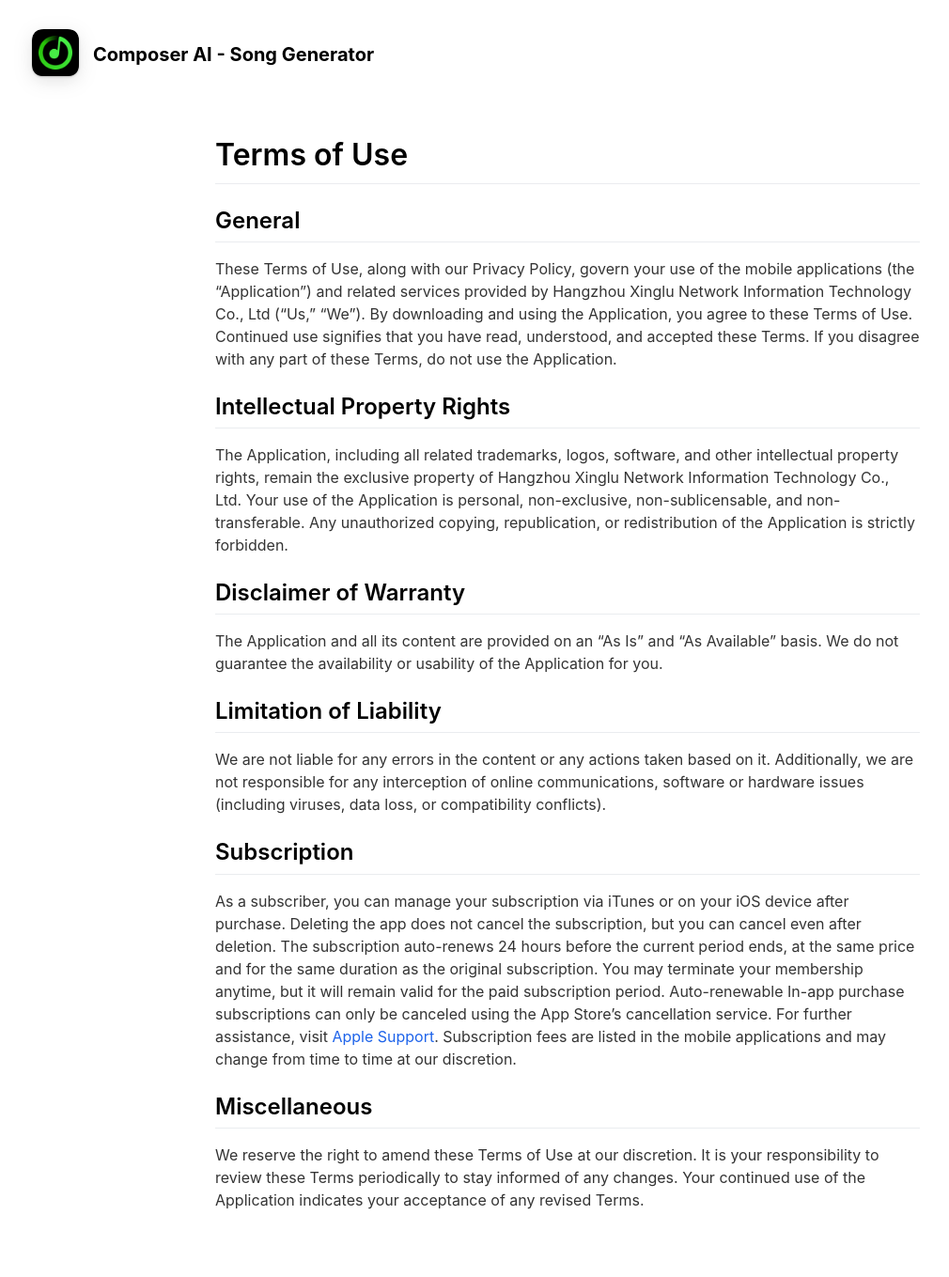
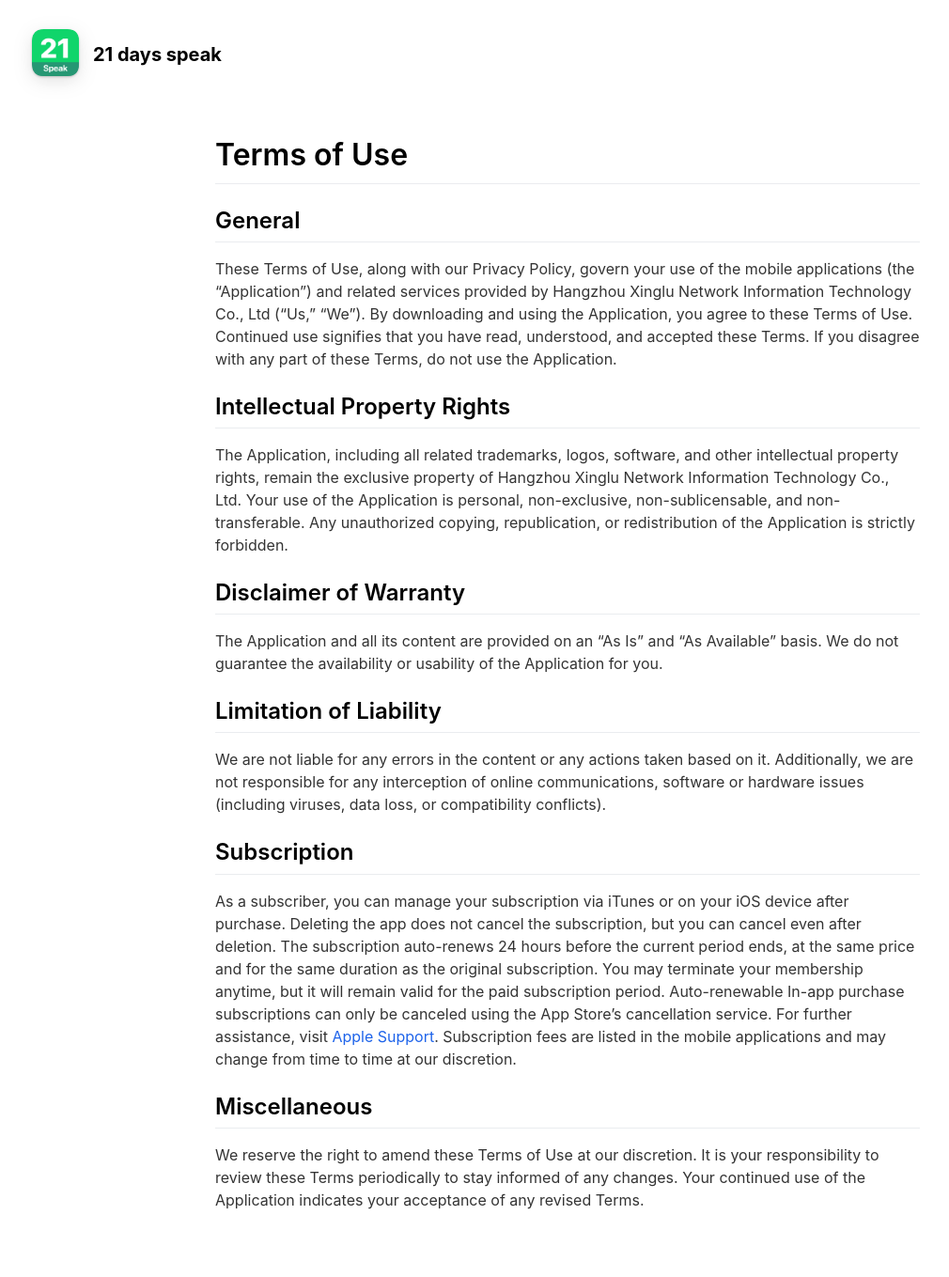
Before and after one commit to 5starland/21Days-website, a Jekyll site: the page built from _pages/terms-of-use.md, in a window 1280 px wide. Shown: the whole page at 94% size, without its empty margins (36-1046 px from the left). Built offline with Jekyll 4.4.1, drawn with Linux system fonts in a browser that asks for light colours; nearby versions of some CDN libraries.

Commit message:
官网优化

```diff
--- a/_config.yml
+++ b/_config.yml
@@ -1,5 +1,5 @@
 #page title
-page_title                                : Composer AI                          # Automatically populates with app name if not set and if iOS app ID is set. Otherwise enter manually.
+page_title                                : 21 days speak                          # Automatically populates with app name if not set and if iOS app ID is set. Otherwise enter manually.
 
 # App Info
 ios_app_id                                : 6503041526                                # Required. Enter iOS app ID to automatically populate name, price and icons (e.g. 718043190).
@@ -11,9 +11,9 @@
                                                                                       # Or upload your press kit file to assets and set path accordingly (e.g. "assets/your_press_kit.zip").
 
 app_icon                                  : assets/applogo.png                        # Automatically populates if not set and if iOS app ID is set.  Otherwise enter path to icon file manually.
-app_name                                  : Composer AI - Song Generator              # Automatically populates if not set and if iOS app ID is set.  Otherwise enter manually.
+app_name                                  : 21 days speak             # Automatically populates if not set and if iOS app ID is set.  Otherwise enter manually.
 app_price                                 :                                           # Automatically populates if not set and if iOS app ID is set.  Otherwise enter manually.
-app_description                           : AI Transforms Lyrics to Music
+app_description                           : AI speak
 
 enable_smart_app_banner                   : true                                      # Set to true to show a smart app banner at top of page on mobile devices.
 
```
Also changed, not shown: assets/applogo.png, assets/screenshot/1.png, assets/screenshot/2.png, assets/screenshot/3.png, assets/screenshot/4.png, 1 other file.
